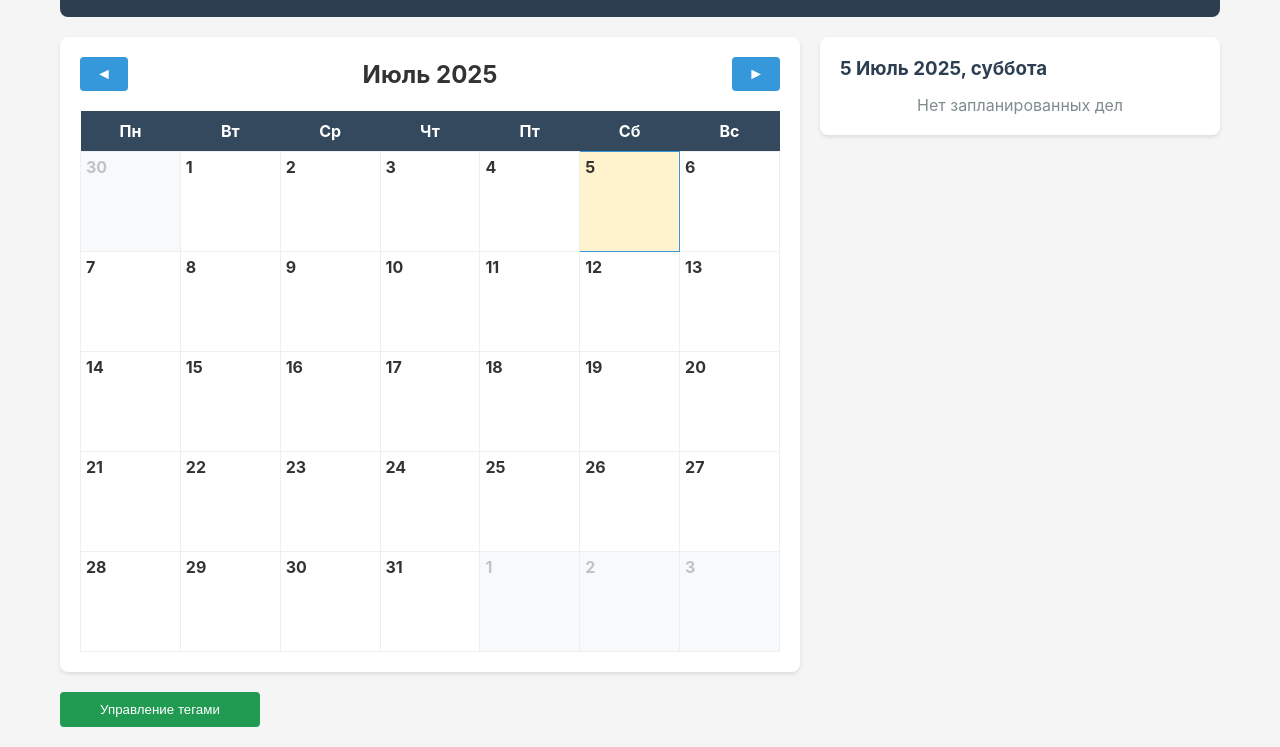
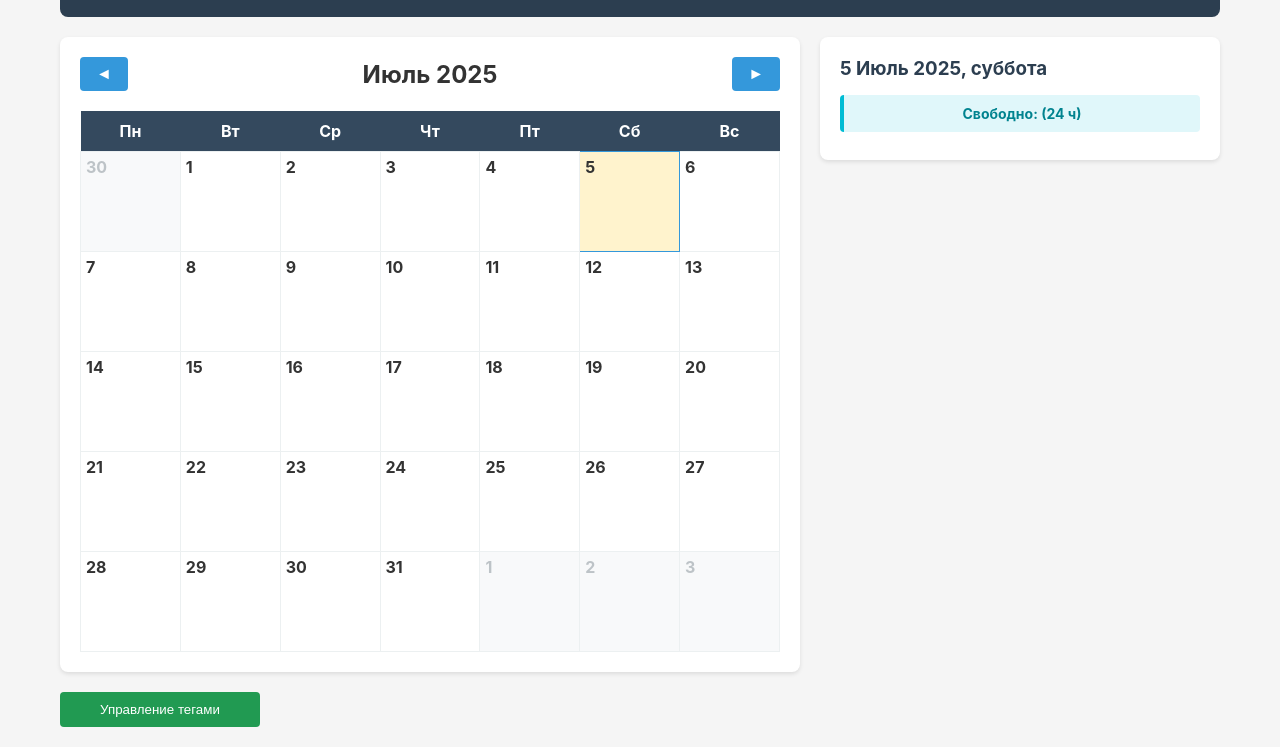
Before and after one commit to pilot114/scheduler, a plain HTML site: page index.html in a window 1280 px wide. Shown: the part 82-829 px from the top of the page. Drawn offline with Linux system fonts and the light colour scheme.

Commit message:
empty fix

```diff
--- a/index.html
+++ b/index.html
@@ -376,11 +376,6 @@
             const tasksForDay = getTasksForDate(date, true); // Включаем скрытые задачи
             const taskList = document.getElementById('taskList');
             taskList.innerHTML = '';
-
-            if (tasksForDay.length === 0) {
-                taskList.innerHTML = '<li style="text-align: center; color: #7f8c8d;">Нет запланированных дел</li>';
-                return;
-            }
 
             let currentTime = 0; // Minutes from midnight
 
```
